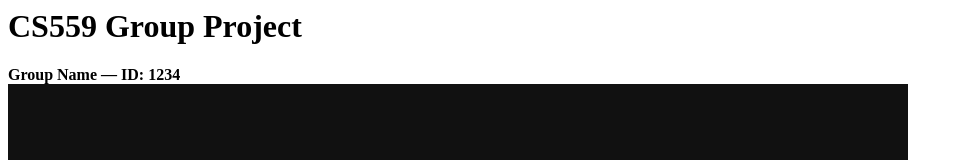
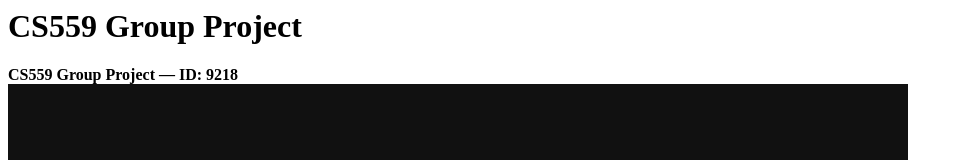
Before and after one commit to RoryShore/CS559-GP, a plain HTML site: page index.html in a window 1280 px wide. Shown: the top 160 px of the page, without its empty margins (0-963 px from the left). Drawn offline with nearby package versions, Linux system fonts and the light colour scheme.

Commit message:
Update group ID in header section

```diff
--- a/index.html
+++ b/index.html
@@ -1,7 +1,8 @@
 <body>
   <header>
     <h1>CS559 Group Project</h1>
-    <div id="header-hud"><b>Group Name — ID: 1234</b></div>
+    <div id="header-hud"><b>CS559 Group Project — ID: 9218</b></div>
+
   </header>
 
   <div id="canvas-container">
```
